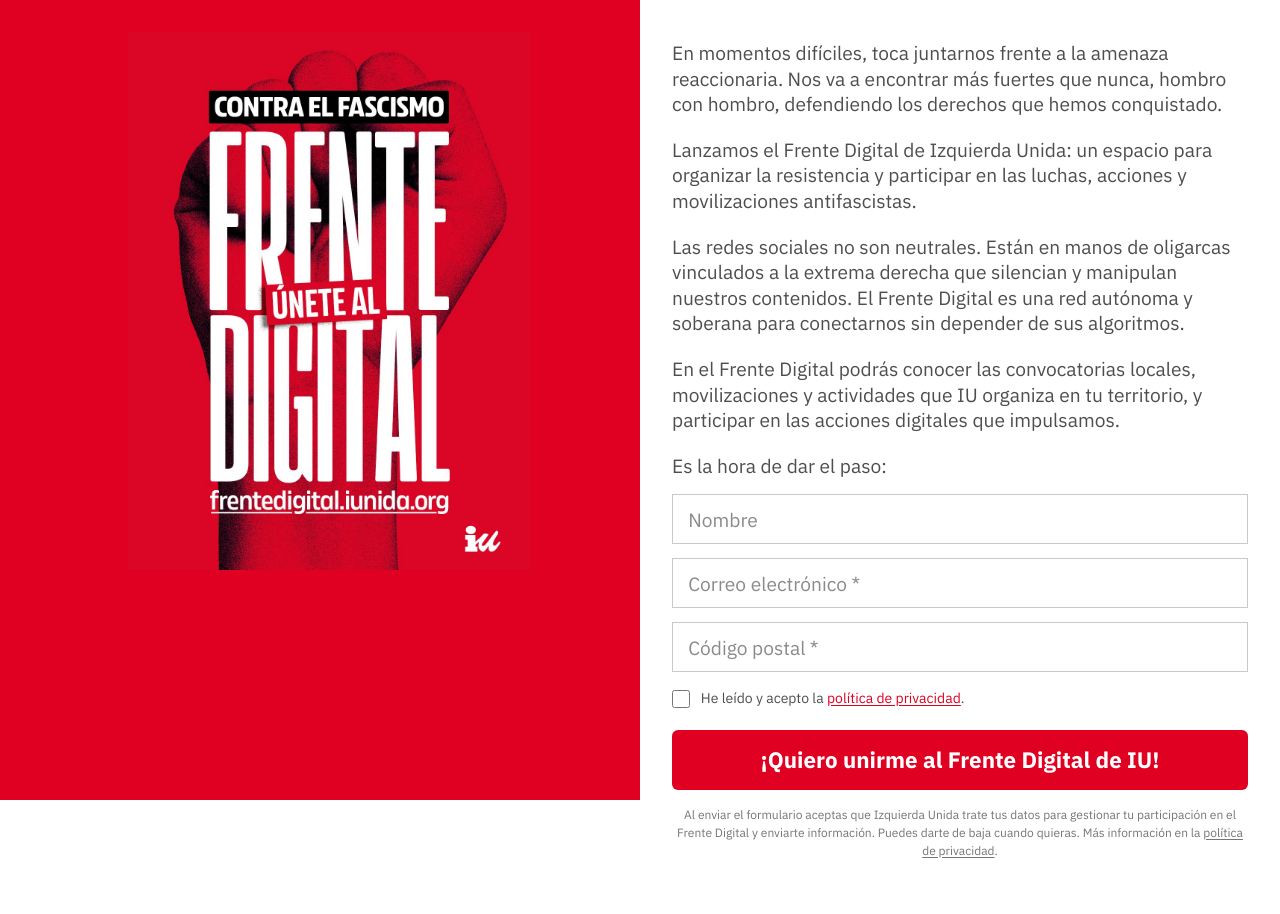
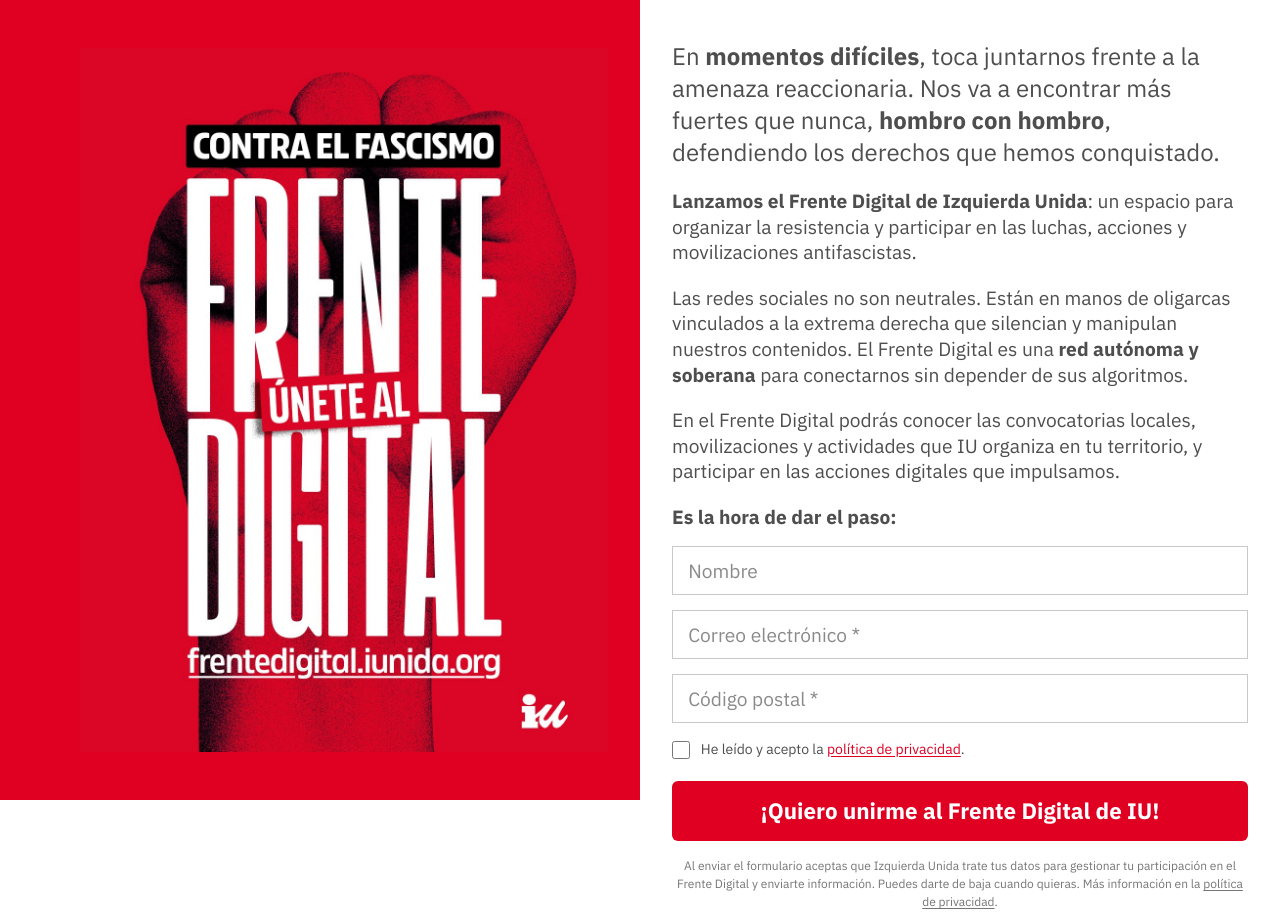
Before and after one commit to izquierdaunida/frentedigital, an Astro site: page / in a window 1280 px wide. Shown: the top 914 px of the page. Built offline with nearby package versions, Linux system fonts and the light colour scheme; Astro itself is replaced by a stand-in of ours.

Commit message:
Ajusta jerarquía, negritas y encuadre de columnas

```diff
--- a/src/pages/index.astro
+++ b/src/pages/index.astro
@@ -30,25 +30,26 @@ const description = SITE.description;
       <div class="content">
         <div class="intro__body">
           <p>
-            En momentos difíciles, toca juntarnos frente a la amenaza reaccionaria. Nos va a
-            encontrar más fuertes que nunca, hombro con hombro, defendiendo los derechos que hemos
-            conquistado.
+            En <strong>momentos difíciles</strong>, toca juntarnos frente a la amenaza reaccionaria.
+            Nos va a encontrar más fuertes que nunca, <strong>hombro con hombro</strong>,
+            defendiendo los derechos que hemos conquistado.
           </p>
           <p>
-            Lanzamos el Frente Digital de Izquierda Unida: un espacio para organizar la resistencia
-            y participar en las luchas, acciones y movilizaciones antifascistas.
+            <strong>Lanzamos el Frente Digital de Izquierda Unida</strong>: un espacio para
+            organizar la resistencia y participar en las luchas, acciones y movilizaciones
+            antifascistas.
           </p>
           <p>
             Las redes sociales no son neutrales. Están en manos de oligarcas vinculados a la
-            extrema derecha que silencian y manipulan nuestros contenidos. El Frente Digital es una
-            red autónoma y soberana para conectarnos sin depender de sus algoritmos.
+            extrema derecha que silencian y manipulan nuestros contenidos. El Frente Digital es una{' '}
+            <strong>red autónoma y soberana</strong> para conectarnos sin depender de sus algoritmos.
           </p>
           <p>
             En el Frente Digital podrás conocer las convocatorias locales, movilizaciones y
             actividades que IU organiza en tu territorio, y participar en las acciones digitales que
             impulsamos.
           </p>
-          <p>Es la hora de dar el paso:</p>
+          <p><strong>Es la hora de dar el paso:</strong></p>
         </div>
 
         <div class="form-block">
--- a/src/styles/global.css
+++ b/src/styles/global.css
@@ -118,7 +118,7 @@ input:focus-visible {
   top: 0;
   align-self: start;
   display: grid;
-  place-items: start end;
+  place-items: center end;
   width: 100%;
   height: 100svh;
   margin: 0;
@@ -134,8 +134,8 @@ input:focus-visible {
 
 .intro__media img {
   width: auto;
-  max-width: min(84%, 560px);
-  max-height: 80svh;
+  max-width: min(100%, 700px);
+  max-height: 88svh;
   height: auto;
   border: 0;
   box-shadow: none;
@@ -144,7 +144,7 @@ input:focus-visible {
 .content {
   display: flex;
   flex-direction: column;
-  justify-content: flex-start;
+  justify-content: center;
   width: 100%;
   max-width: 680px;
   min-height: 100svh;
@@ -157,6 +157,11 @@ input:focus-visible {
   margin-top: 0;
   font-size: 1.2rem;
   line-height: 1.6rem;
+}
+
+.intro__body p:first-child {
+  font-size: 1.5rem;
+  line-height: 2rem;
 }
 
 .intro__body p {
```
